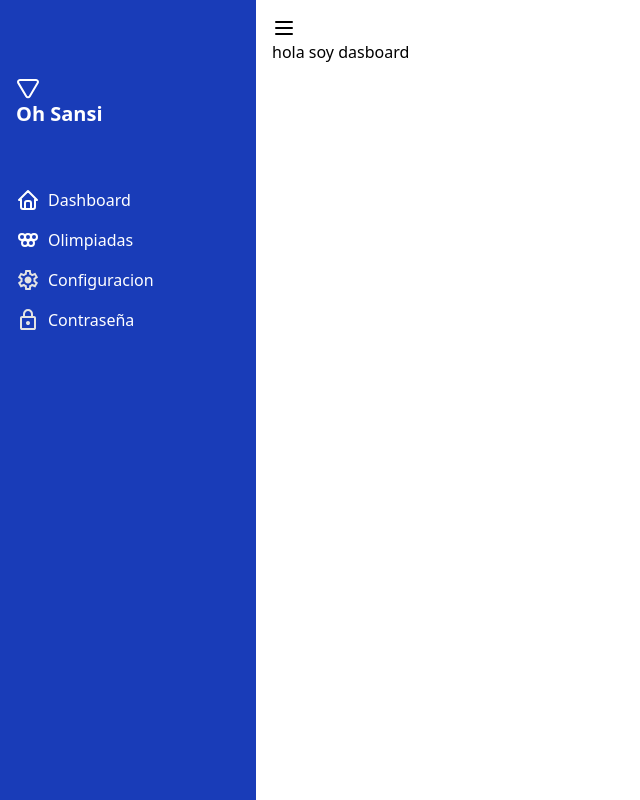
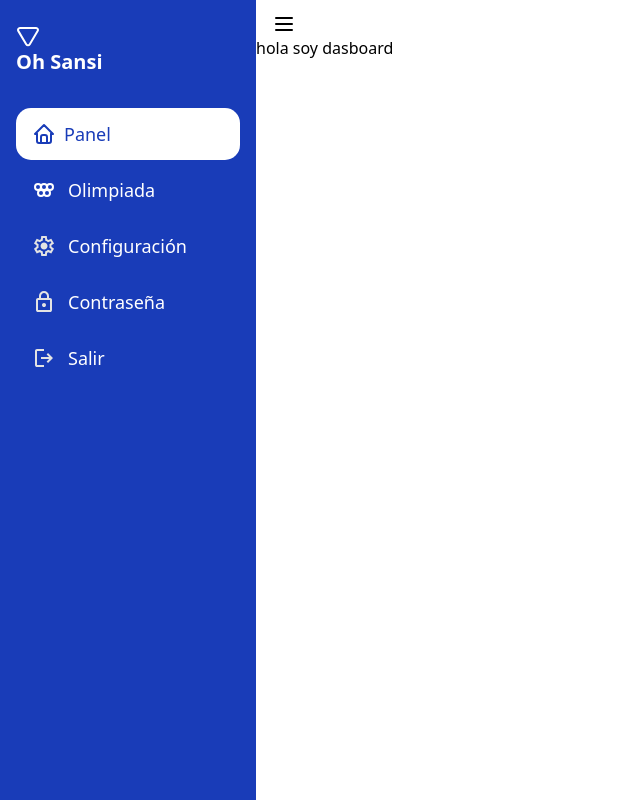
Before and after one commit to IVER-15-07/ohSansi, a React (Vite) app in the folder frontend/: page /AdminLayout in a window 1280 px wide. Shown: the whole page, without its empty margins (0-640 px from the left). Built offline with nearby package versions, Linux system fonts and the light colour scheme.

Commit message:
ya esta la pantalla completa

```diff
--- a/frontend/src/assets/Icons.jsx
+++ b/frontend/src/assets/Icons.jsx
@@ -68,10 +68,14 @@ export const MenuIcon = ({ onClick }) => (
 )
 
 export const ConfigIcon = () => (
-
 <svg xmlns="http://www.w3.org/2000/svg" height="24px" viewBox="0 -960 960 960" width="24px" fill="#e3e3e3"><path d="m370-80-16-128q-13-5-24.5-12T307-235l-119 50L78-375l103-78q-1-7-1-13.5v-27q0-6.5 1-13.5L78-585l110-190 119 50q11-8 23-15t24-12l16-128h220l16 128q13 5 24.5 12t22.5 15l119-50 110 190-103 78q1 7 1 13.5v27q0 6.5-2 13.5l103 78-110 190-118-50q-11 8-23 15t-24 12L590-80H370Zm70-80h79l14-106q31-8 57.5-23.5T639-327l99 41 39-68-86-65q5-14 7-29.5t2-31.5q0-16-2-31.5t-7-29.5l86-65-39-68-99 42q-22-23-48.5-38.5T533-694l-13-106h-79l-14 106q-31 8-57.5 23.5T321-633l-99-41-39 68 86 64q-5 15-7 30t-2 32q0 16 2 31t7 30l-86 65 39 68 99-42q22 23 48.5 38.5T427-266l13 106Zm42-180q58 0 99-41t41-99q0-58-41-99t-99-41q-59 0-99.5 41T342-480q0 58 40.5 99t99.5 41Zm-2-140Z"/></svg>
 )
 
 export const PasswordIcon = () => (
     <svg xmlns="http://www.w3.org/2000/svg" height="24px" viewBox="0 -960 960 960" width="24px" fill="#e3e3e3"><path d="M240-80q-33 0-56.5-23.5T160-160v-400q0-33 23.5-56.5T240-640h40v-80q0-83 58.5-141.5T480-920q83 0 141.5 58.5T680-720v80h40q33 0 56.5 23.5T800-560v400q0 33-23.5 56.5T720-80H240Zm0-80h480v-400H240v400Zm240-120q33 0 56.5-23.5T560-360q0-33-23.5-56.5T480-440q-33 0-56.5 23.5T400-360q0 33 23.5 56.5T480-280ZM360-640h240v-80q0-50-35-85t-85-35q-50 0-85 35t-35 85v80ZM240-160v-400 400Z"/></svg>
 )
+
+export const ExitIcon = () => (
+    <svg xmlns="http://www.w3.org/2000/svg" height="24px" viewBox="0 -960 960 960" width="24px" fill="#e3e3e3"><path d="M200-120q-33 0-56.5-23.5T120-200v-560q0-33 23.5-56.5T200-840h280v80H200v560h280v80H200Zm440-160-55-58 102-102H360v-80h327L585-622l55-58 200 200-200 200Z"/></svg>
+
+)
--- a/frontend/src/layouts/AdminLayout.jsx
+++ b/frontend/src/layouts/AdminLayout.jsx
@@ -2,7 +2,7 @@ import React from 'react'
 import { useState } from 'react'
 import Dashboard from '../pages/admin/Dashboard';
 import Olympiad from '../pages/admin/Olympiad';
-import { PanelIcon, OlympiadIcon, MenuIcon, LogoIcon, ConfigIcon, PasswordIcon } from '../assets/Icons'
+import { PanelIcon, OlympiadIcon, MenuIcon, LogoIcon, ConfigIcon, PasswordIcon, ExitIcon } from '../assets/Icons'
 
 
 const AdminLayout = () => {
@@ -14,73 +14,97 @@ const AdminLayout = () => {
       return <Dashboard />
     } else if (paginacion === 'CREAR') {
       return <Olympiad />
-    } else if (paginacion === 'CONFIGURACION') {
-      return <ConfigIcon />
     }
 
   }
-
 
 
   const toggleSidebar = () => {
     setIsCollapsed(!isCollapsed); // cambia el estado del sidebar
   }
 
-
-
-
   return (
-    <div className="flex">
-
+    <div className="flex w-full">
       {/* Sidebar */}
-      <div className={`p-4 bg-blue-800 text-white h-screen duration-600 ease-in-out ${isCollapsed ? 'w-[1.5cm) h-[80%] rounded-2xl mt-4 mb-4 ml-4' : 'w-1/5 h-screen'
-        }`}>
-
-        <div className="flex items-center space-x-2 ">
-
-          <div className='mt-15 mb-15 md:ml-0'>
+      <div
+        className={`p-4 bg-blue-800 text-white h-screen duration-600 ease-in-out ${isCollapsed ? 'w-[1.5cm] h-[80%] rounded-2xl mt-4 mb-4 ml-4' : 'w-1/5 h-screen'
+          }`}
+      >
+        {/* Logo */}
+        <div className="flex items-center space-x-2 mb-8">
+          <div className="mt-2">
             <LogoIcon />
-            {<h1 className={`text-xl font-bold ${isCollapsed ? 'hidden' : 'block'}`}>Oh Sansi</h1>}
-
+            {!isCollapsed && <h1 className="text-xl font-bold">Oh Sansi</h1>}
           </div>
         </div>
 
+        {/* Navigation Buttons */}
+        <ul>
+          <li className="mb-1">
             <button
               onClick={() => setPaginacion('DASHBOARD')}
-          className={`flex items-center mb-4 ${isCollapsed ? 'justify-center' : ''}`}>
+              className={`flex items-center w-full py-3 px-4 text-lg rounded-[15px] ${paginacion === 'DASHBOARD' ? 'bg-white text-blue-800' : 'text-white'
+                } ${isCollapsed ? 'justify-center' : ''}`}
+            >
               <PanelIcon />
-          {!isCollapsed && <span className="ml-2">Dashboard</span>}
+              {!isCollapsed && <span className="ml-2">Panel</span>}
             </button>
+          </li>
 
+          <li className="mb-1">
             <button
               onClick={() => setPaginacion('CREAR')}
-          className={`flex items-center mb-4 ${isCollapsed ? 'justify-center' : ''}`}>
+              className={`flex items-center w-full py-3 px-4 text-lg rounded-[15px] ${paginacion === 'CREAR' ? 'bg-white text-blue-800' : 'text-white'
+                } ${isCollapsed ? 'justify-center' : ''}`}
+            >
               <OlympiadIcon />
-          {!isCollapsed && <span className="ml-2">Olimpiadas</span>}
+              {!isCollapsed && <span className="ml-3">Olimpiada</span>}
             </button>
+          </li>
 
+          <li className="mb-1">
             <button
-          onClick={() => setPaginacion('CREAR')}
-          className={`flex items-center mb-4 ${isCollapsed ? 'justify-center' : ''}`}>
+              onClick={() => setPaginacion('CONFIGURACION')}
+              className={`flex items-center w-full py-3 px-4 text-lg rounded-[15px] ${paginacion === 'CONFIGURACION' ? 'bg-white text-blue-800' : 'text-white'
+                } ${isCollapsed ? 'justify-center' : ''}`}
+            >
               <ConfigIcon />
-          {!isCollapsed && <span className="ml-2">Configuracion</span>}
+              {!isCollapsed && <span className="ml-3">Configuración</span>}
             </button>
+          </li>
 
+          <li className="mb-1">
             <button
-          onClick={() => setPaginacion('CREAR')}
-          className={`flex items-center mb-4 ${isCollapsed ? 'justify-center' : ''}`}>
+              onClick={() => setPaginacion('CONTRASEÑA')}
+              className={`flex items-center w-full py-3 px-4 text-lg rounded-[15px] ${paginacion === 'CONTRASEÑA' ? 'bg-white text-blue-800' : 'text-white'
+                } ${isCollapsed ? 'justify-center' : ''}`}
+            >
               <PasswordIcon />
-          {!isCollapsed && <span className="ml-2">Contraseña</span>}
+              {!isCollapsed && <span className="ml-3">Contraseña</span>}
             </button>
+          </li>
+
+          <li className="mb-1">
+            <button
+              onClick={() => console.log('Salir')}
+              className={`flex items-center w-full py-3 px-4 text-lg rounded-[15px] ${paginacion === 'SALIR' ? 'bg-white text-blue-800' : 'text-white'
+                } ${isCollapsed ? 'justify-center' : ''}`}
+            >
+              <ExitIcon />
+              {!isCollapsed && <span className="ml-3">Salir</span>}
+            </button>
+          </li>
+        </ul>
       </div>
 
+      {/* Main Content */}
+      <div className="flex-1 ">
 
+        <div className='pt-3 pl-4 pb-0'>
+          <MenuIcon onClick={toggleSidebar} className="cursor-pointer" />
+        </div >
 
-
-      {/* Main Content */}
-      <div className="w-4/5 p-4">
-        <div > <MenuIcon onClick={toggleSidebar} /></div>
-        <div className="h-1/10 ">
+        <div className="h-1/10">
           {renderComponent()}
         </div>
       </div>
```
Lines whose indentation alone changed are shown as unchanged.
